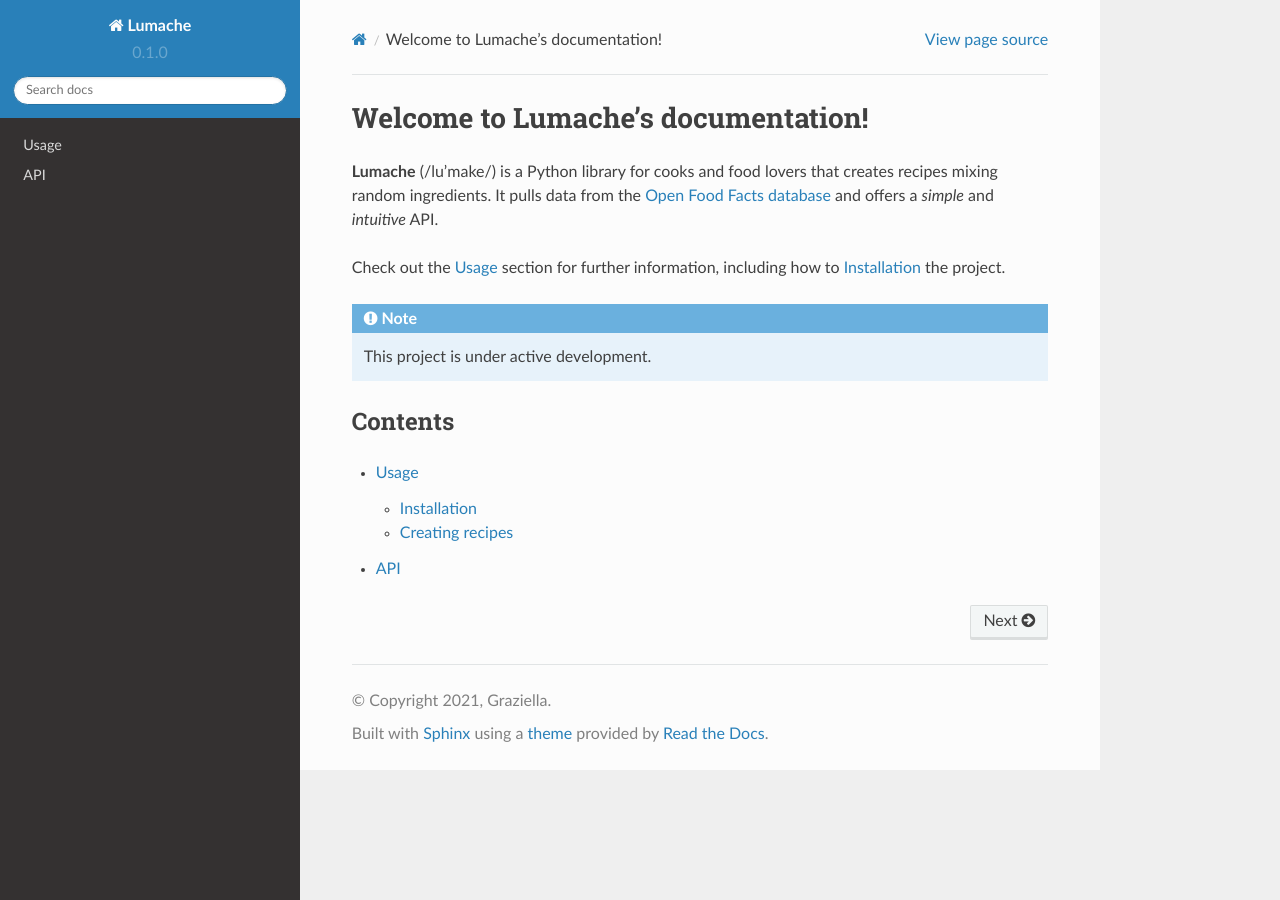
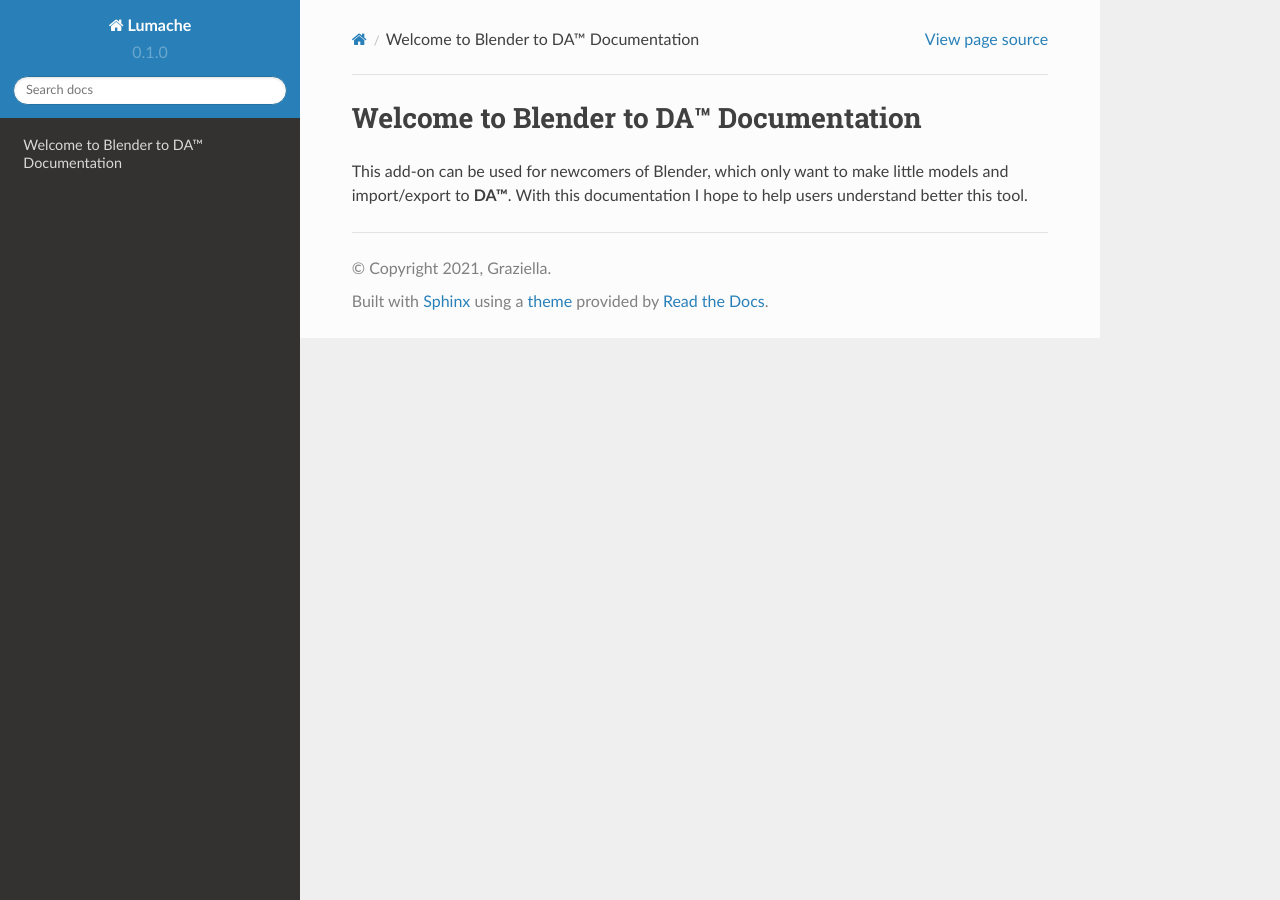
Before and after one commit to 1NightVision1/BDA_Docs, a Sphinx documentation site: the page built from docs/source/index.rst, in a window 1280 px wide. Built offline with Sphinx 7.4.7 and the Read the Docs theme 2.0.0, drawn with Linux system fonts in a browser that asks for light colours.

Commit message:
Update index.rst

```diff
--- a/docs/source/index.rst
+++ b/docs/source/index.rst
@@ -1,22 +1,4 @@
-Welcome to Lumache's documentation!
-===================================
-
-**Lumache** (/lu'make/) is a Python library for cooks and food lovers
-that creates recipes mixing random ingredients.
-It pulls data from the `Open Food Facts database <https://world.openfoodfacts.org/>`_
-and offers a *simple* and *intuitive* API.
-
-Check out the :doc:`usage` section for further information, including
-how to :ref:`installation` the project.
-
-.. note::
-
-   This project is under active development.
-
-Contents
---------
-
-.. toctree::
-
-   usage
-   api
+Welcome to Blender to DA™ Documentation
+=======================================
+This add-on can be used for newcomers of Blender, which only want to make little models and import/export to **DA™**.
+With this documentation I hope to help users understand better this tool.
```
